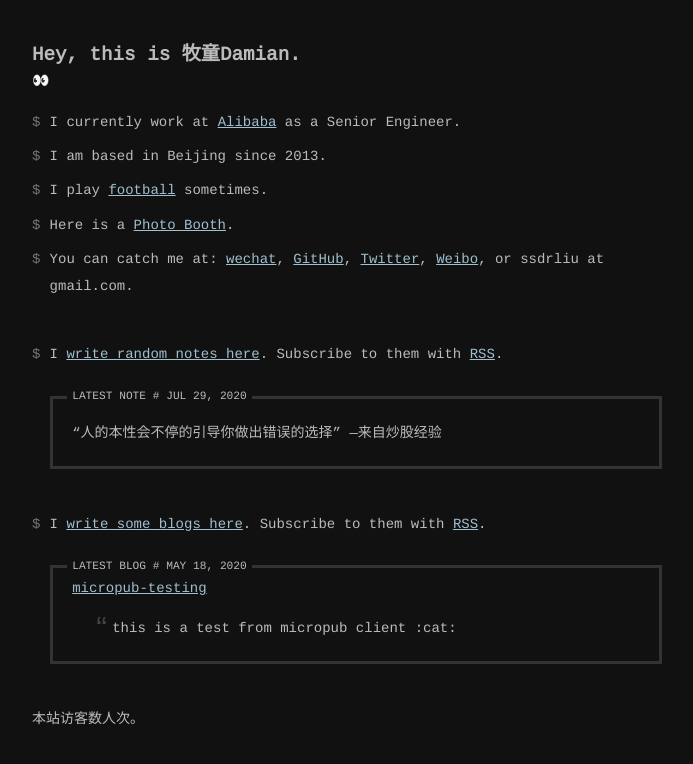
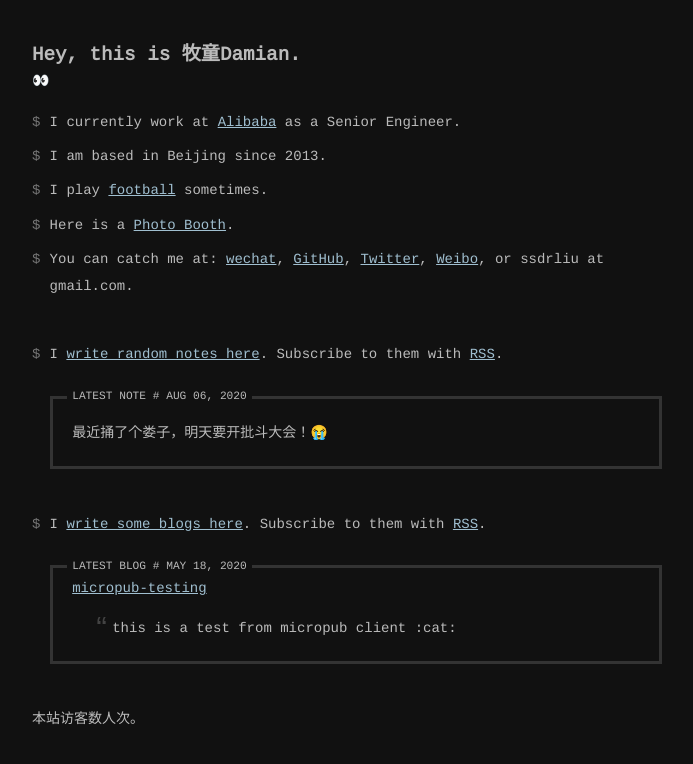
Before and after one commit to ssdr/site, a Jekyll site: the page built from index.html, in a window 1280 px wide. Shown: the top 764 px of the page, without its empty margins (293-986 px from the left). Built offline with Jekyll 4.4.1, drawn with Linux system fonts in a browser that asks for light colours; comment, search, counter and statistics services are not loaded.

Commit message:
📝 Update an entry via micropub

```diff
--- a/_data/notes.yml
+++ b/_data/notes.yml
@@ -1,3 +1,7 @@
+- date: 2020/08/06 14:00
+  content: |
+    最近捅了个娄子，明天要开批斗大会！😭
+
 - date: 2020/07/29 16:01
   content: |
     “人的本性会不停的引导你做出错误的选择” —来自炒股经验
```
